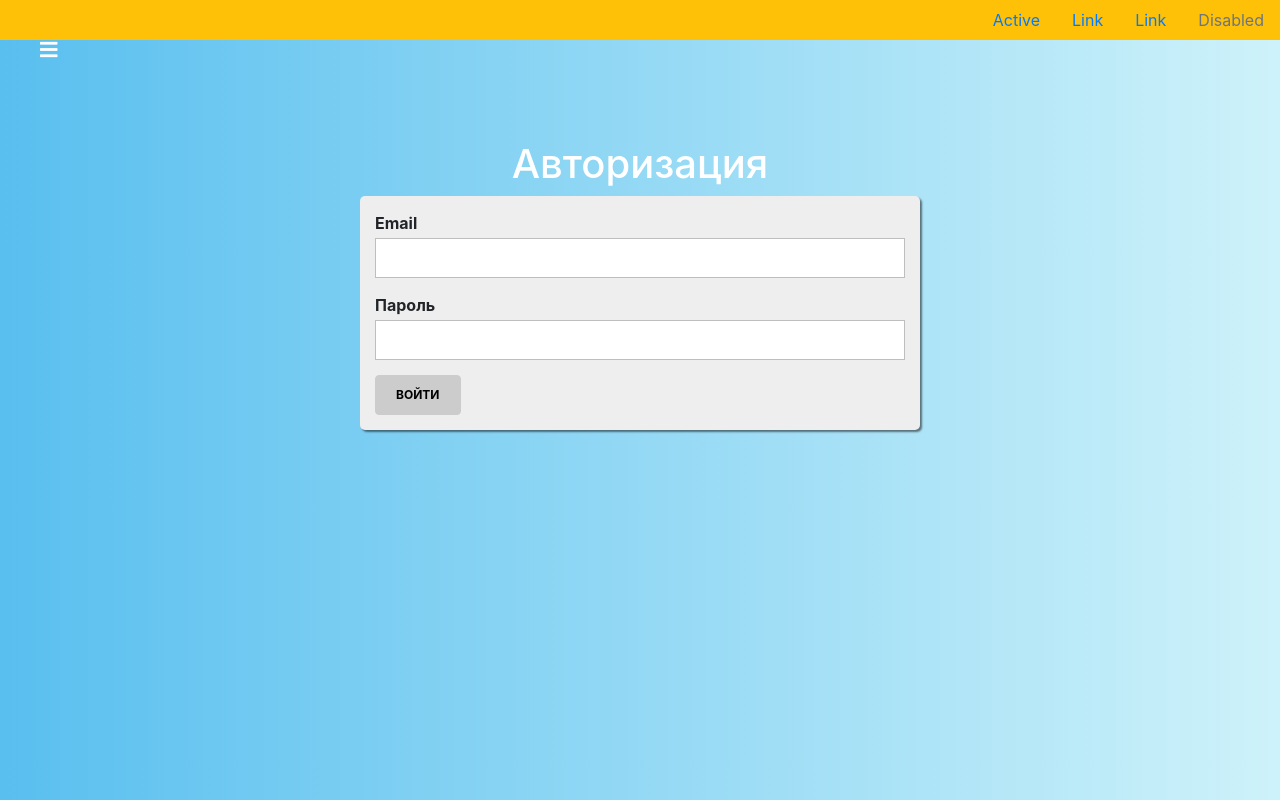
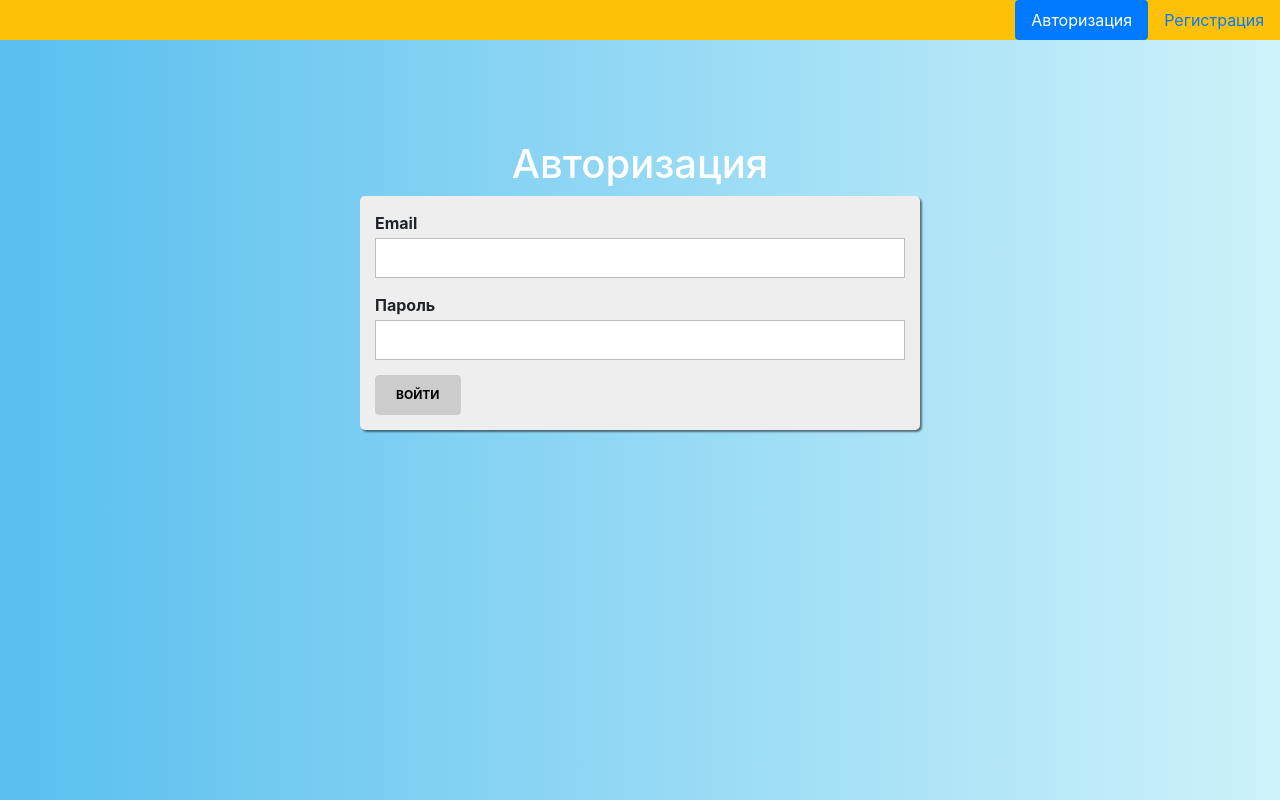
Before and after one commit to AliaksandrMiadzvedzeu/react-test-task, a React (Create React App) app: page /login in a window 1280 px wide. Built offline with nearby package versions, Linux system fonts and the light colour scheme.

Commit message:
fixed menu

```diff
--- a/src/components/Navigation/Drawer/Drawer.module.css
+++ /dev/null
@@ -1,42 +0,0 @@
-.Drawer {
-    position: fixed;
-    left: 0;
-    top: 0;
-    bottom: 0;
-    width: 80%;
-    max-width: 300px;
-    padding: 20px 10px;
-    box-sizing: border-box;
-    background: #fff;
-    transform: translateX(0px);
-    transition: transform .22s ease-in;
-    z-index: 90;
-}
-
-.Drawer.close {
-    transform: translateX(-300px);
-}
-
-.Drawer ul {
-    list-style: none;
-    margin: 0;
-    padding: 0;
-}
-
-.Drawer ul li {
-    margin-bottom: 15px;
-}
-
-.Drawer ul li a {
-    color: #363d54;
-    font-size: 30px;
-    text-decoration: none;
-    background-color: #fff;
-    position: relative;
-    padding: 0 20px 10px 20px;
-    transition: opacity .3s;
-}
-
-.Drawer ul li a:hover, .active {
-    opacity: .7;
-}
--- a/src/components/Navigation/Drawer/Drawer.tsx
+++ /dev/null
@@ -1,67 +0,0 @@
-import React, { Component } from "react";
-import classes from "./Drawer.module.css";
-import { NavLink } from "react-router-dom";
-import Backdrop from "../../UI/Backdrop/Backdrop";
-
-interface ILink {
-  to: string;
-  label: string;
-}
-
-interface IDrawerProps {
-  onClose: () => void;
-  isOpen: boolean;
-  isAuthenticated: boolean;
-}
-
-class Drawer extends Component<IDrawerProps> {
-  clickHandler = () => {
-    this.props.onClose();
-  };
-
-  renderLinks(links: Array<ILink>) {
-    return links.map((link, index) => {
-      return (
-        <li key={index}>
-          <NavLink
-            to={link.to}
-            onClick={this.clickHandler}
-            className={({ isActive }) => (isActive ? classes.active : "")}
-          >
-            {link.label}
-          </NavLink>
-        </li>
-      );
-    });
-  }
-
-  render() {
-    const cls = [classes.Drawer];
-
-    if (!this.props.isOpen) {
-      cls.push(classes.close);
-    }
-
-    const links = [];
-
-    if (this.props.isAuthenticated) {
-      links.push({ to: "/list", label: "Список" });
-      links.push({ to: "/logout", label: "Выйти" });
-    } else {
-      links.push({ to: "/list", label: "Список" });
-      links.push({ to: "/login", label: "Авторизация" });
-      links.push({ to: "/register", label: "Регистрация" });
-    }
-
-    return (
-      <React.Fragment>
-        <nav className={cls.join(" ")}>
-          <ul>{this.renderLinks(links)}</ul>
-        </nav>
-        {this.props.isOpen ? <Backdrop onClick={this.props.onClose} /> : null}
-      </React.Fragment>
-    );
-  }
-}
-
-export default Drawer;
--- /dev/null
+++ b/src/components/Navigation/Menu/Menu.tsx
@@ -0,0 +1,58 @@
+import React, { Component } from "react";
+import { NavLink } from "react-router-dom";
+
+interface ILink {
+  to: string;
+  label: string;
+}
+
+interface MenuProps {
+  isAuthenticated: boolean;
+  userName: string;
+}
+
+class Menu extends Component<MenuProps> {
+  renderLinks(links: Array<ILink>) {
+    return links.map((link, index) => {
+      return (
+        <li key={index} className="nav-item">
+          <NavLink
+            to={link.to}
+            className={({ isActive }) =>
+              "nav-link" + (isActive ? " active" : "")
+            }
+          >
+            {link.label}
+          </NavLink>
+        </li>
+      );
+    });
+  }
+
+  render() {
+    const links = [];
+
+    if (this.props.isAuthenticated) {
+      links.push({ to: "/list", label: "Список" });
+      links.push({ to: "/logout", label: "Выйти" });
+    } else {
+      links.push({ to: "/login", label: "Авторизация" });
+      links.push({ to: "/register", label: "Регистрация" });
+    }
+
+    return (
+      <div className="d-flex justify-content-between bg-warning">
+        <div className="d-flex align-items-center px-3">
+          {this.props.isAuthenticated && this.props.userName.length > 0
+            ? `Welcome ${this.props.userName}`
+            : null}
+        </div>
+        <ul className="nav nav-pills justify-content-end ">
+          {this.renderLinks(links)}
+        </ul>
+      </div>
+    );
+  }
+}
+
+export default Menu;
--- a/src/components/Navigation/MenuToggle/MenuToggle.module.css
+++ /dev/null
@@ -1,18 +0,0 @@
-.MenuToggle {
-    position: fixed;
-    top: 40px;
-    left: 40px;
-    font-size: 20px;
-    cursor: pointer;
-    color: #fff;
-    transition: opacity, left .22s ease-in;
-    z-index: 100;
-}
-
-.MenuToggle:hover {
-    opacity: .7;
-}
-
-.MenuToggle.open {
-    left: 320px;
-}
--- a/src/components/Navigation/MenuToggle/MenuToggle.tsx
+++ /dev/null
@@ -1,22 +0,0 @@
-import React, { FunctionComponent } from "react";
-import classes from "./MenuToggle.module.css";
-
-interface IMenuToggleProps {
-  onToggle: () => void;
-  isOpen: boolean;
-}
-
-const MenuToggle: FunctionComponent<IMenuToggleProps> = (props) => {
-  const cls = [classes.MenuToggle, "fa"];
-
-  if (props.isOpen) {
-    cls.push("fa-times");
-    cls.push(classes.open);
-  } else {
-    cls.push("fa-bars");
-  }
-
-  return <i className={cls.join(" ")} onClick={props.onToggle} />;
-};
-
-export default MenuToggle;
--- a/src/containers/NoteList/NoteList.tsx
+++ b/src/containers/NoteList/NoteList.tsx
@@ -1,5 +1,4 @@
-import React, { Component, createRef, useRef } from "react";
-import classes from "../NoteList/NoteList.module.css";
+import React, { Component, createRef } from "react";
 import { ThunkDispatch } from "redux-thunk";
 import { AnyAction } from "redux";
 
@@ -80,9 +79,9 @@ class NoteList extends Component<Props, State> {
   renderNotes() {
     return this.props.updatedNotes
       .filter((value) => {
-        if (this.props.filter === "fulfilled") {
+        if (this.props.filter === "completed") {
           return value.done;
-        } else if (this.props.filter === "no_fulfilled") {
+        } else if (this.props.filter === "waiting") {
           return !value.done;
         } else if (this.props.filter === "all") return true;
       })
@@ -109,46 +108,49 @@ class NoteList extends Component<Props, State> {
           <br />
 
           <div className="container d-flex justify-content-center">
-            <div className="btn-group btn-group-toggle" data-toggle="buttons">
-              <label
-                className="btn btn-secondary active"
-                style={{ minWidth: "120px" }}
-              >
+            <div className="form-check mx-2">
               <input
+                className="form-check-input"
                 type="radio"
-                  name="options"
-                  id="option1"
-                  checked
-                  onClick={this.props.setFilter.bind(this, "all")}
+                name="flexRadioDefault"
+                id="flexRadioDefault1"
+                onChange={this.props.setFilter.bind(this, "all")}
+                checked={this.props.filter === "all"}
               />
+              <label className="form-check-label" htmlFor="flexRadioDefault1">
                 All
               </label>
-              <label
-                className="btn btn-secondary"
-                style={{ minWidth: "120px" }}
-              >
+            </div>
+            <br />
+            <div className="form-check mx-2">
               <input
+                className="form-check-input"
                 type="radio"
-                  name="options"
-                  id="option2"
-                  onClick={this.props.setFilter.bind(this, "fulfilled")}
+                name="flexRadioDefault"
+                id="flexRadioDefault2"
+                onChange={this.props.setFilter.bind(this, "completed")}
+                checked={this.props.filter === "completed"}
               />
+              <label className="form-check-label" htmlFor="flexRadioDefault2">
                 Completed
               </label>
-              <label
-                className="btn btn-secondary"
-                style={{ minWidth: "120px" }}
-              >
+            </div>
+
+            <div className="form-check mx-2">
               <input
+                className="form-check-input"
                 type="radio"
-                  name="options"
-                  id="option3"
-                  onClick={this.props.setFilter.bind(this, "no_fulfilled")}
+                name="flexRadioDefault"
+                id="flexRadioDefault3"
+                onChange={this.props.setFilter.bind(this, "waiting")}
+                checked={this.props.filter === "waiting"}
               />
+              <label className="form-check-label" htmlFor="flexRadioDefault3">
                 Current
               </label>
             </div>
           </div>
+
           <br />
           {this.props.loading && this.props.updatedNotes.length !== 0 ? (
             <Loader />
--- a/src/hoc/Layout/Layout.tsx
+++ b/src/hoc/Layout/Layout.tsx
@@ -1,76 +1,39 @@
 import React, { Component, ReactChild, ReactChildren } from "react";
 import classes from "./Layout.module.css";
-import MenuToggle from "../../components/Navigation/MenuToggle/MenuToggle";
-import Drawer from "../../components/Navigation/Drawer/Drawer";
 import { connect } from "react-redux";
 import { ApplicationState } from "../../store";
+import Menu from "../../components/Navigation/Menu/Menu";
 
-interface ILayoutDispatchProps {
+interface StateProps {
   isAuthenticated: boolean;
+  name?: string;
+  surname?: string;
 }
 
-interface ILayoutOwnProps {
+interface OwnProps {
   children: ReactChild | ReactChildren;
 }
 
-function mapStateToProps(state: ApplicationState) {
+function mapStateToProps(state: ApplicationState): StateProps {
   return {
     isAuthenticated: !!state.auth.token,
+    name: state.auth.name,
+    surname: state.auth.surname,
   };
 }
 
-class Layout extends Component<ILayoutDispatchProps & ILayoutOwnProps> {
-  state = {
-    menu: false,
-  };
+class Layout extends Component<StateProps & OwnProps> {
+  render() {
+    let userName = this.props.name ? this.props.name : "";
+    if (userName.length > 0 && this.props.surname) userName += " ";
+    if (this.props.surname) userName += this.props.surname;
 
-  toggleMenuHandler = () => {
-    this.setState({
-      menu: !this.state.menu,
-    });
-  };
-
-  menuCloseHandler = () => {
-    this.setState({
-      menu: false,
-    });
-  };
-
-  render() {
     return (
       <div className={classes.Layout}>
-        <ul className="nav justify-content-end bg-warning">
-          <li className="nav-item">
-            <a className="nav-link active" href="#">
-              Active
-            </a>
-          </li>
-          <li className="nav-item">
-            <a className="nav-link" href="#">
-              Link
-            </a>
-          </li>
-          <li className="nav-item">
-            <a className="nav-link" href="#">
-              Link
-            </a>
-          </li>
-          <li className="nav-item">
-            <a className="nav-link disabled">Disabled</a>
-          </li>
-        </ul>
-
-        <Drawer
-          isOpen={this.state.menu}
-          onClose={this.menuCloseHandler}
+        <Menu
           isAuthenticated={this.props.isAuthenticated}
+          userName={userName}
         />
-
-        <MenuToggle
-          onToggle={this.toggleMenuHandler}
-          isOpen={this.state.menu}
-        />
-
         <main>{this.props.children}</main>
       </div>
     );
```
Also changed, not shown: src/containers/NoteList/NoteList.module.css (deleted, +0 -38 lines), develop/tasks.txt. Lines whose indentation alone changed are shown as unchanged.
